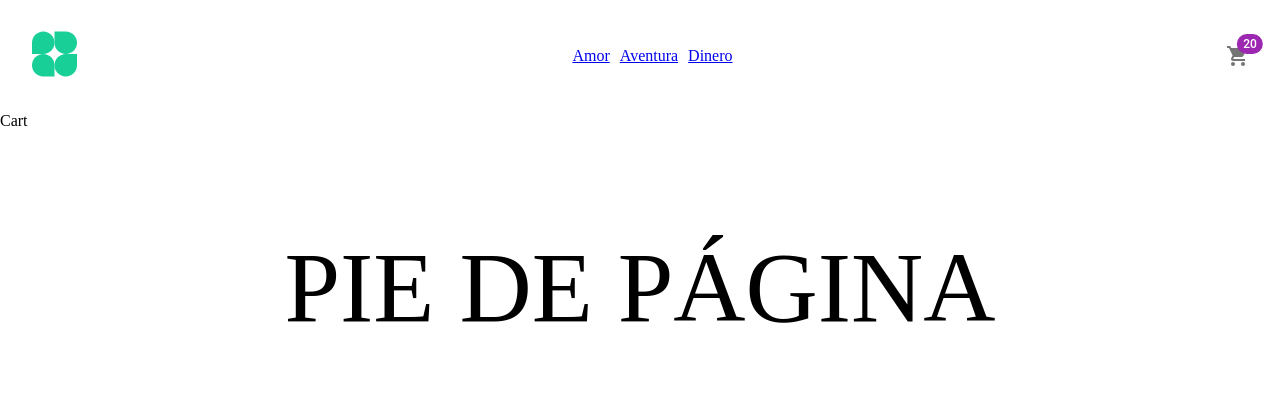
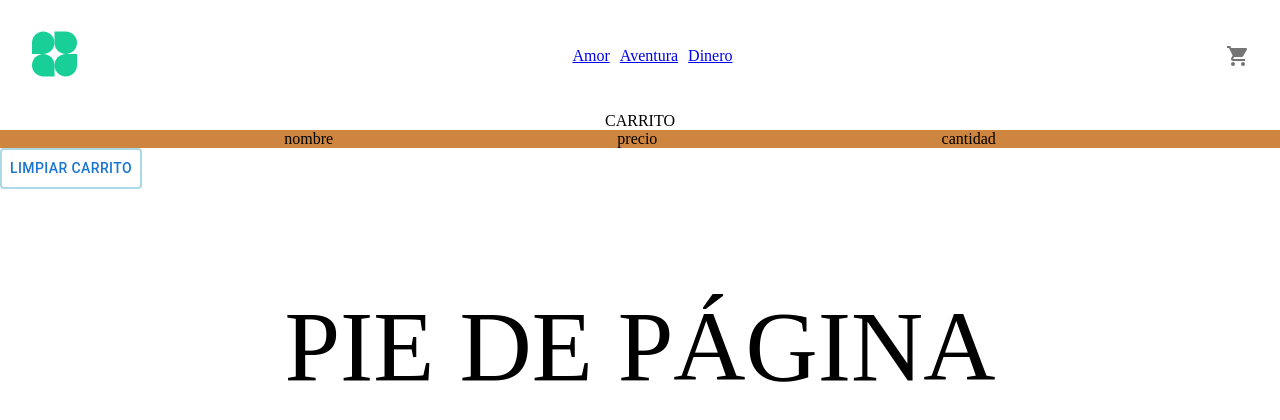
Before and after one commit to Setsky95/ReactCoderHouse, a React (Vite) app: page /cart in a window 1280 px wide. Shown: the top 420 px of the page. Built offline with nearby package versions, Linux system fonts and the light colour scheme.

Commit message:
lógica de carrito

```diff
--- a/src/App.jsx
+++ b/src/App.jsx
@@ -1,33 +1,35 @@
 import './App.css'
 import Footer from './Components/Layouts/Footer'
-import NavBar from './Components/Layouts/NavBar/NavBar'
 import HomeCarrusel from './Components/Common/HomeCarrusel'
 import ProductList from './Components/Pages/itemList/ProductList'
 import ProductListContainer from './Components/Pages/itemList/ProductListContainer'
 import ItemDetail from './Components/Pages/itemDetail/ItemDetail'
 import ItemDetailContainer from './Components/Pages/itemDetail/ItemDetailContainer'
 import {BrowserRouter, Routes, Route}  from "react-router-dom"
-import Cart from './Components/Pages/Cart/Cart'
+import CartContainer from './Components/Pages/Cart/CartContainer'
 import CheckOutContainer from './Components/Pages/checkout/CheckOutContainer'
+import NavBar from './Components/Layouts/Navbar/NavBar'
+import CartContextComponent from './context/CartContext'
 
 
 function App() {
-
   return (
     <BrowserRouter>
+    <CartContextComponent>
         <Routes>
-  <Route element={<NavBar/>}>
+          <Route element={<NavBar />}>
             <Route path="/" element={<ProductListContainer />} />
-  <Route path="/cart" element={<Cart/>} />
-  <Route path="/cheackout" element={<CheckOutContainer/>} />
-  <Route path="/category/:categoryName" element ={<ProductListContainer/>} />
-  <Route path="/itemDetail/:id" element ={<ItemDetailContainer/>} />
+            <Route path="/cart" element={<CartContainer />} />
+            <Route path="/cheackout" element={<CheckOutContainer />} />
+            <Route path="/category/:categoryName"element={<ProductListContainer />}/>
+            <Route path="/itemDetail/:id" element={<ItemDetailContainer />} />
             </Route>
 
           <Route path="*" element={<h1>NOT FOUND</h1>} />
         </Routes>
+        </CartContextComponent>
     </BrowserRouter>
   );
 }
 
-export default App
+export default App;
--- a/src/Components/Layouts/Navbar/CarritoNav.jsx
+++ b/src/Components/Layouts/Navbar/CarritoNav.jsx
@@ -2,14 +2,19 @@ import * as React from 'react';
 import Badge from '@mui/material/Badge';
 import ShoppingCartIcon from '@mui/icons-material/ShoppingCart';
 import {Link} from "react-router-dom";
+import Cart from '../../Pages/Cart/CartContainer';
+import { useContext } from 'react';
+import { CartContext } from '../../../context/CartContext';
 
 export default function CarritoNav() {
+
+  const { cart } = useContext (CartContext)
+
   return (
     <Link to="/cart">
-
-    <Badge badgeContent={20} color="secondary">
-      <ShoppingCartIcon color="action" />
-    </Badge>
+      <Badge badgeContent={cart.length} color="secondary">
+        <ShoppingCartIcon color="action" />
+      </Badge>
     </Link>
   );
 }
--- a/src/Components/Layouts/Navbar/NavBar.jsx
+++ b/src/Components/Layouts/Navbar/NavBar.jsx
@@ -18,8 +18,10 @@ const NavBar = () => {
           alignItems: "center",
         }}
       >
-        <LogoNav />
-        <ListadoNav />
+    <Link to="/" >
+    <img src="src\Imgs\logoipsum-225.svg"alt="logo"/>
+    </Link>
+     <ListadoNav />
         <CarritoNav />
       </Box>
 
--- a/src/Components/Pages/Cart/Cart.jsx
+++ /dev/null
@@ -1,9 +0,0 @@
-import React from 'react'
-
-const Cart = () => {
-  return (
-    <div>Cart</div>
-  )
-}
-
-export default Cart
--- /dev/null
+++ b/src/Components/Pages/Cart/CartContainer.css
@@ -0,0 +1,8 @@
+.contenedorCarrito {
+    display: flex;
+    justify-content: space-evenly;
+    background-color: peru;
+    text-align: center;
+    border-color: rgb(45, 45, 45);
+
+  }
--- /dev/null
+++ b/src/Components/Pages/Cart/CartContainer.jsx
@@ -0,0 +1,44 @@
+import {useContext} from 'react'
+import { Button } from '@mui/material';
+import { CartContext } from '../../../context/CartContext'
+import './CartContainer.css'
+
+const CartContainer = () => {
+  const { cart, clearCart, deleteById } = useContext(CartContext);
+
+
+return (
+
+<div >
+<h2 style={{ display: "flex", justifyContent: "center" }}>CARRITO</h2>
+
+<div className="contenedorCarrito">
+
+<h2>nombre</h2>
+<h2>precio</h2>
+<h2>cantidad</h2>
+
+
+</div>
+
+
+{ cart.map((elemento) => {
+   return  (
+
+        <div key={elemento.id} className="contenedorCarrito" style={{border:" 2px solid black"}}>
+          <h3 >{elemento.title}</h3>
+          <h3>{elemento.price}</h3>
+          <h3>{elemento.quantity}</h3>
+          <Button sx={{border:" 2px solid lightblue"} } onClick={()=>deleteById(elemento.id)}>Eliminar</Button>
+
+
+
+</div>
+      )
+    })}
+    <Button sx={{border:" 2px solid lightblue"} } onClick={clearCart}>LIMPIAR CARRITO</Button>
+            </div>
+
+  )
+};
+export default CartContainer;
--- a/src/Components/Pages/itemDetail/ItemDetailContainer.jsx
+++ b/src/Components/Pages/itemDetail/ItemDetailContainer.jsx
@@ -1,11 +1,14 @@
 import ItemDetail from "./ItemDetail"
-import { useEffect, useState } from "react";
+import { useEffect, useState, useContext } from "react";
 import { products } from "../../../productMock";
 import {useParams}  from "react-router-dom"
+import { CartContext } from "../../../context/CartContext";
 
 const ItemDetailContainer = () => {
   const [product, setProduct] = useState({});
   let { id } = useParams();
+
+const {addToCart} = useContext(CartContext)
 
   useEffect(() => {
     let promesa = new Promise((resolve, reject) => {
@@ -21,9 +24,12 @@ const ItemDetailContainer = () => {
     let productoAgregado = {
       ...product,
       quantity: cantidad,
-      finalPrice: product.price * cantidad,
+      finalPrice: product.price * cantidad
     };
-  };
+
+addToCart(productoAgregado)
+
+};
   return <ItemDetail product={product} agregarAlCarrito={agregarAlCarrito} />;
 };
 export default ItemDetailContainer;
--- /dev/null
+++ b/src/context/CartContext.jsx
@@ -0,0 +1,50 @@
+
+import { createContext, useState } from "react"
+
+export const CartContext = createContext ();
+
+const CartContextComponent = ({children}) => {
+  const [cart, setCart] = useState ( [] )
+  const addToCart = (productoAgregado) => {
+    let existente = cart.some(
+      (elemento) => elemento.id === productoAgregado.id);
+    if (existente){
+    let newArr = cart.map(elemento =>{
+      if (productoAgregado.id === elemento.id){
+      return  {...elemento, quantity:elemento.quantity+ productoAgregado.quantity}
+    }else {
+      return elemento
+    }
+    })
+  setCart(newArr)}
+
+    else {
+    setCart([...cart, productoAgregado]);}
+  };
+
+const clearCart = () =>{
+  setCart ([])
+}
+
+
+const deleteById = (id) => {
+let newArr= cart.filter ((elemento) =>  elemento.id !== id)
+setCart(newArr)
+}
+  let data= {
+    cart,
+    setCart,
+    addToCart,
+    clearCart,
+    deleteById
+
+  };
+  return  (
+     <CartContext.Provider value={data}>
+      {children}
+     </CartContext.Provider>
+     )
+
+};
+
+export default CartContextComponent
```
Also changed, not shown: src/Components/Common/Counter/Counter.jsx (+19 -8 lines). Lines whose indentation alone changed are shown as unchanged.
